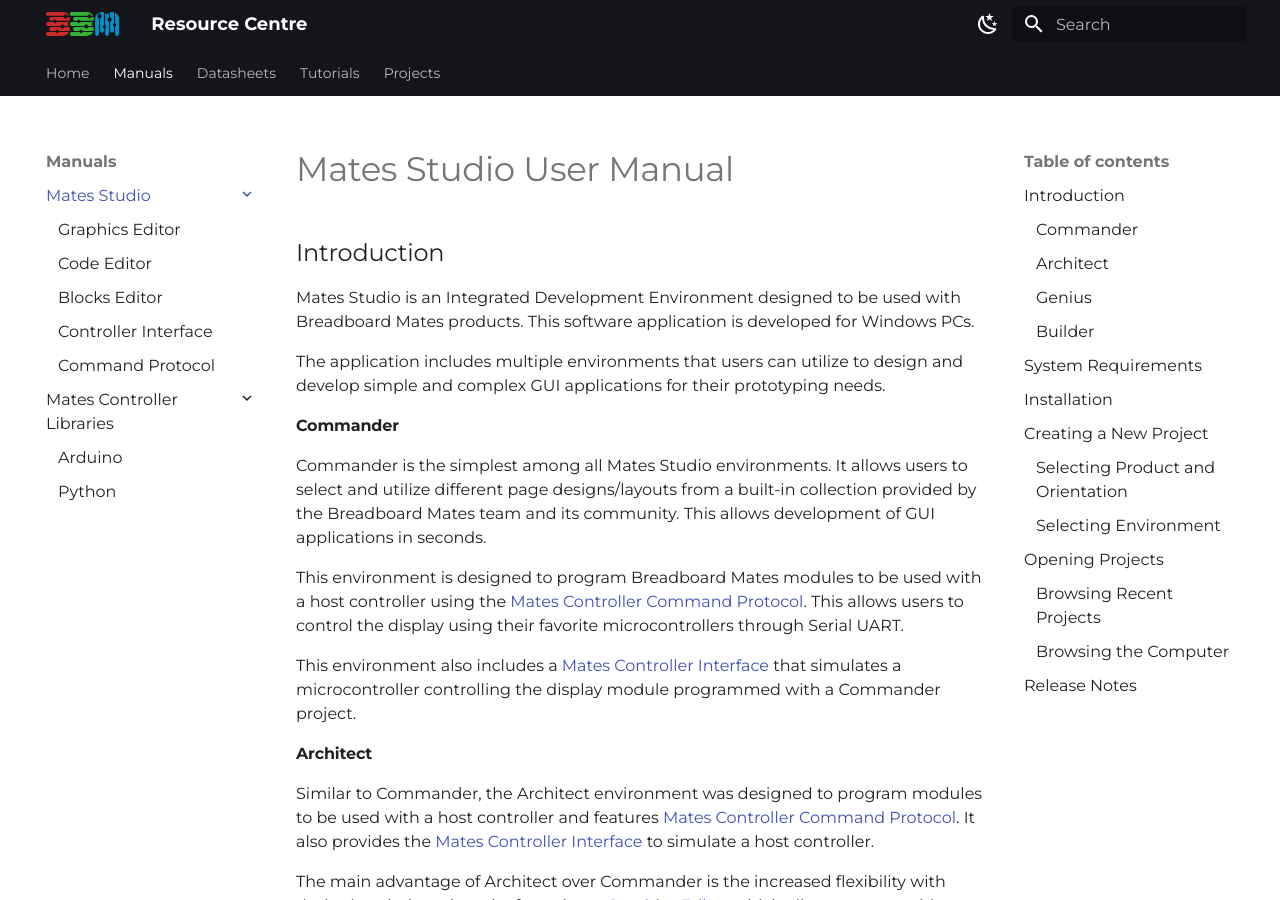
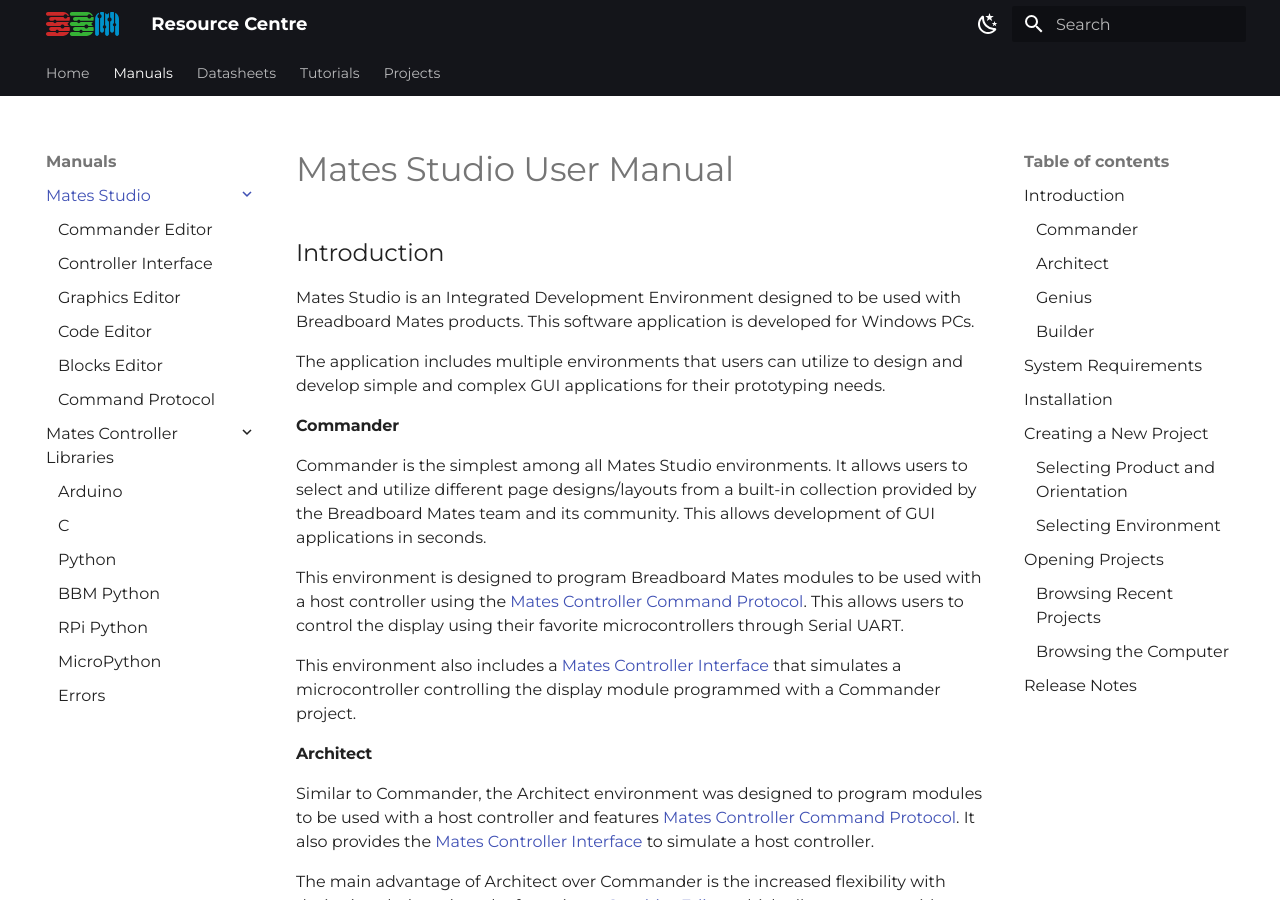
Before and after one commit to iSOLveIT/mkdocs-gen, an MkDocs documentation site: the page built from docs/Mates Studio/index.md, in a window 1280 px wide and 900 px high. Built offline with MkDocs 1.6.1 and Material for MkDocs 9.7.7, drawn with Linux system fonts in a browser that asks for light colours; some of the changed lines change nothing that is shown.

Commit message:
Updated navigation

```diff
--- a/mkdocs.yml
+++ b/mkdocs.yml
@@ -19,30 +19,37 @@
   - Manuals:
     - Mates Studio:
       - Mates Studio/index.md
+      - Commander Editor: Mates Studio/mates-studio-commander-editor.md
+      - Controller Interface: Mates Studio/mates-controller-interface.md
       - Graphics Editor: Mates Studio/mates-studio-graphics-editor.md
       - Code Editor: Mates Studio/mates-studio-code-editor.md
       - Blocks Editor: Mates Studio/mates-studio-blocks-editor.md
-      - Controller Interface: Mates Studio/mates-controller-interface.md
       - Command Protocol: Mates Studio/mates-controller-command-protocol.md
     - Mates Controller Libraries:
       - Arduino: controller/arduino-mates-controller.md
+      - C: controller/c-mates-controller.md
       - Python: controller/python-mates-controller.md
+      - BBM Python: controller/bbm-python-mates-controller.md
+      - RPi Python: controller/rpi-python-mates-controller.md
+      - MicroPython: controller/micropython-mates-controller.md
+      - Errors: controller/keywords/errors.md
   - Datasheets:
+    - datasheets/index.md
     - TIMI:
-      - TIMI-96: products/timi/timi-96-datasheet.md
-      - TIMI-130: products/timi/timi-130-datasheet.md
-      - TIMI-MB: products/timi/timi-mb-datasheet.md
+      - TIMI-96: datasheets/timi/timi-96-datasheet.md
+      - TIMI-130: datasheets/timi/timi-130-datasheet.md
+      - TIMI-MB: datasheets/timi/timi-mb-datasheet.md
     - TED:
-      - TED-96: products/ted/ted-96-datasheet.md
-      - TED-130: products/ted/ted-130-datasheet.md
+      - TED-96: datasheets/ted/ted-96-datasheet.md
+      - TED-130: datasheets/ted/ted-130-datasheet.md
     - REPTOR:
-      - REPTOR-250: products/reptor/reptor-250-datasheet.md
+      - REPTOR-250: datasheets/reptor/reptor-250-datasheet.md
     - Accessories:
-      - Mates Programmer: products/accessories/bbm-programmer-datasheet.md
-      - Pi Adaptor: products/accessories/bbm-pi-adaptor-datasheet.md
-      - MB Adaptor: products/accessories/bbm-mb-adaptor-datasheet.md
-      - Wind Adaptor: products/accessories/bbm-wing-adaptor-datasheet.md
-    - MatesBUS: products/matesbus-datasheet.md
+      - Mates Programmer: datasheets/accessories/bbm-programmer-datasheet.md
+      - Pi Adaptor: datasheets/accessories/bbm-pi-adaptor-datasheet.md
+      - MB Adaptor: datasheets/accessories/bbm-mb-adaptor-datasheet.md
+      - Wing Adaptor: datasheets/accessories/bbm-wing-adaptor-datasheet.md
+    - MatesBUS: datasheets/matesbus-datasheet.md
   - Tutorials:
     - Commander:
       - tutorials/commander/index.md
```
